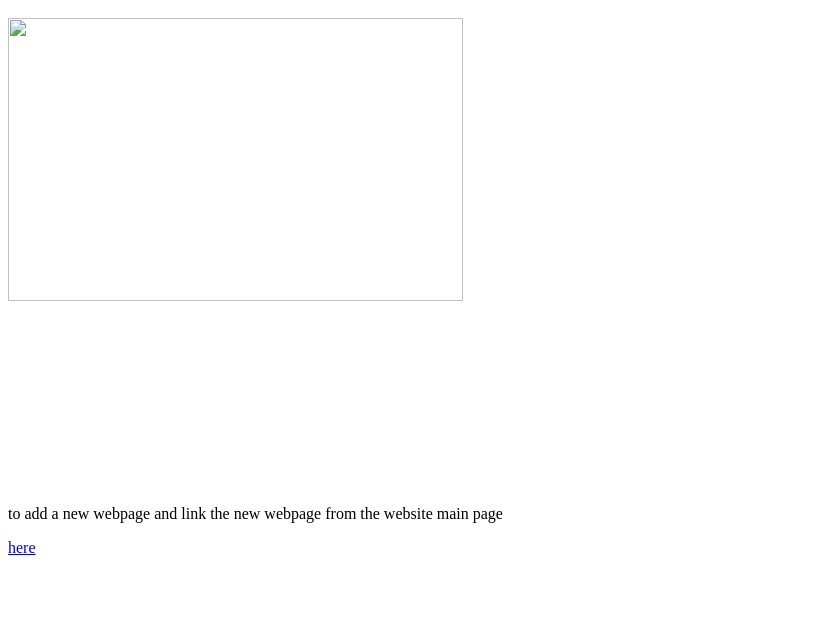
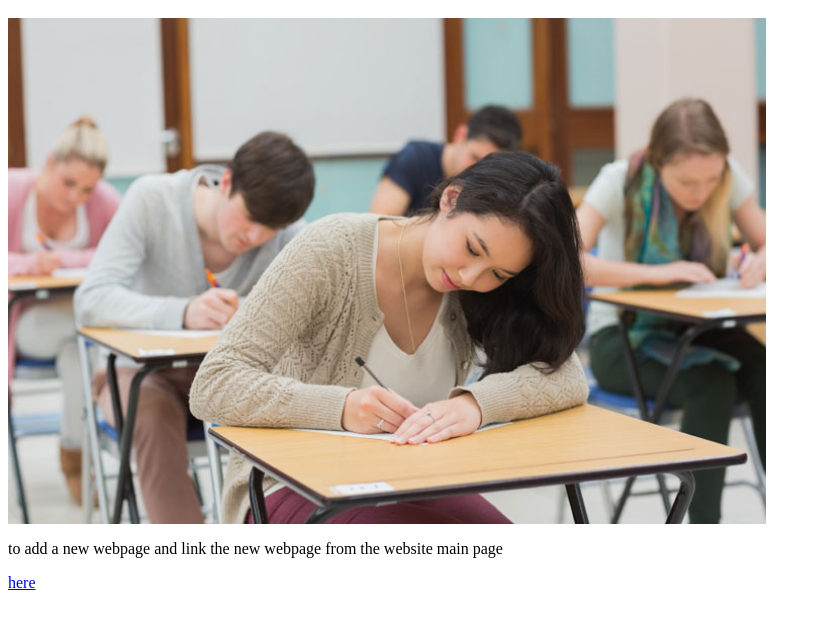
Before and after one commit to amruthagovvada/amrutha-ammu, a plain HTML site: page index.html in a window 1280 px wide. Shown: the part 48-674 px from the top of the page, without its empty margins (0-821 px from the left). Drawn offline with Linux system fonts and the light colour scheme.

Commit message:
added img

```diff
--- a/index.html
+++ b/index.html
@@ -4,7 +4,7 @@
 	</head>
 	<body>
 	<h1>semister external examination</h1>
-	<img width="60%"  src="img.jpg">
+	<img width="60%"  src="img.png">
 	<p>to add a new webpage and link the new webpage from the website main page</p>
 	<a href="cse.html">here</a>
 
```
